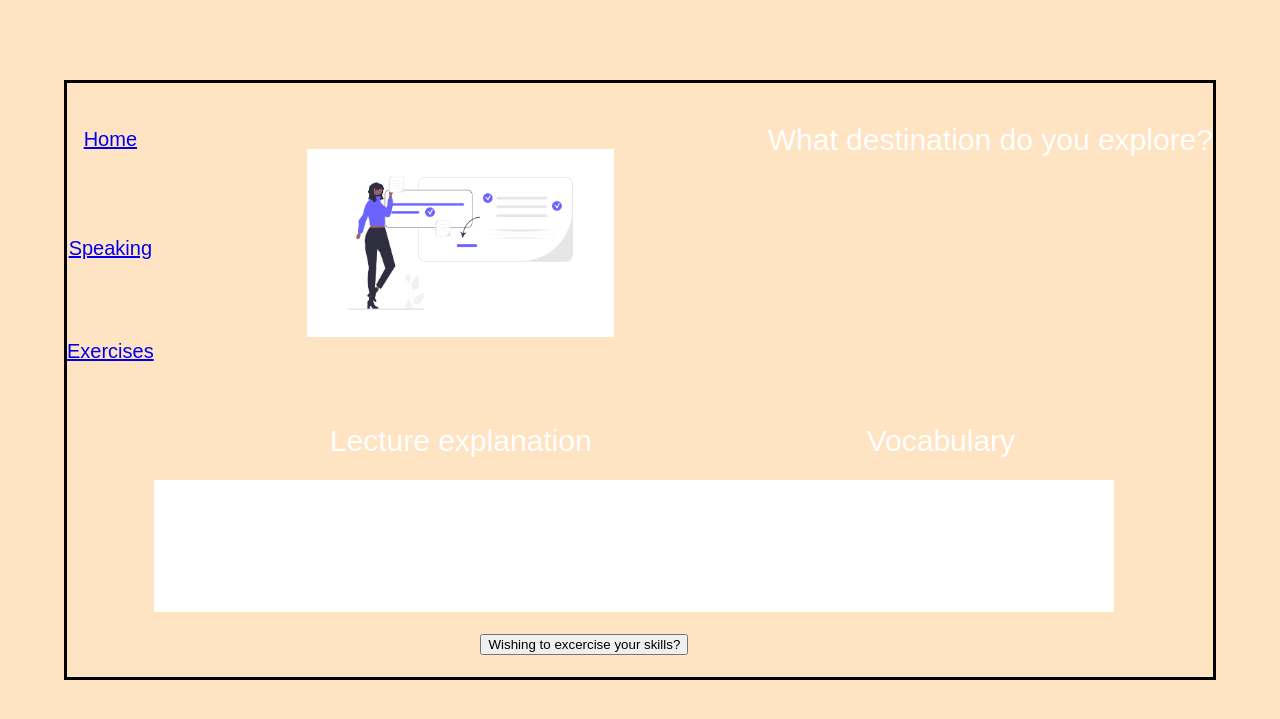
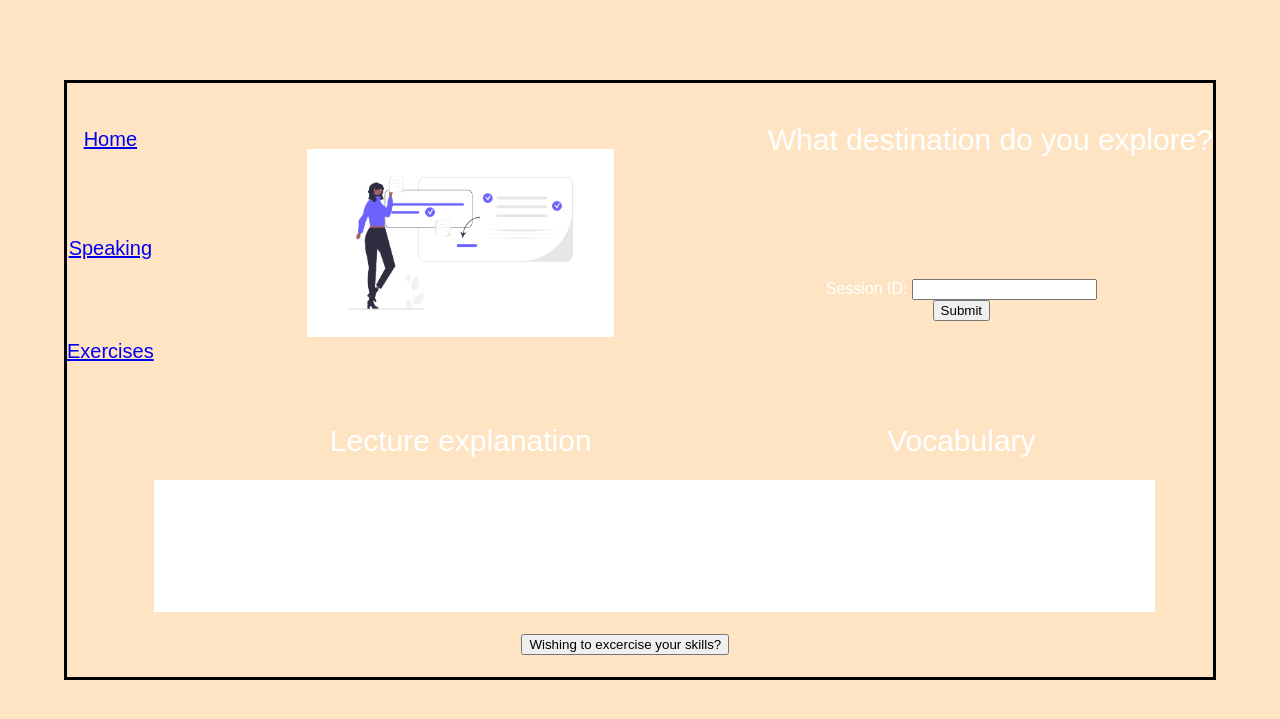
Before and after one commit to ai4he/LLM_Education, a Flask app: template templates/conversation.html in a window 1280 px wide. Shown: the top 719 px of the page. Run offline with Flask 3, Linux system fonts and the light colour scheme; the template is opened without the code that fills it, so the values that code supplies are empty.

Commit message:
Update conversation.html
Add script in head and form in body (generate scenario)

```diff
--- a/templates/conversation.html
+++ b/templates/conversation.html
@@ -6,6 +6,41 @@
     <meta name="viewport" content="width=device-width, initial-scale=1.0">
     <title>Speaking</title>
     <link rel="stylesheet" href="/static/stylesconversa.css">
+        <script>
+        async function submitForm(event) {
+
+            event.preventDefault();
+            //outputDiv.innerHTML = 'Processing ...';
+            const outputDiv = document.getElementById('output');
+            const session_id = document.getElementById('session_id').value;
+
+            const response = await fetch('/submit', {
+                method: 'POST',
+                headers: {
+                    'Content-Type': 'application/x-www-form-urlencoded'
+                },
+                body: new URLSearchParams({ session_id })
+            });
+
+            if (response.ok) {
+                const data = await response.json();
+
+                // outputDiv.innerHTML = `
+                //     <h2>Submitted Values</h2>
+                //     <p><strong>Session ID:</strong> ${data.session_id}</p>
+                //     <p><strong>Goal:</strong> ${data.goal}</p>
+                //     <p><strong>Activities:</strong> ${data.activities}</p>
+                // `;
+                outputDiv.innerHTML = JSON.stringify(data);
+                if (data.hasOwnProperty('session_id')) {
+                    document.getElementById('session_id').value = data.session_id;
+                    outputDiv.innerHTML = data.sections.GENERATE_SCENARIO;
+                }
+            } else {
+                outputDiv.innerHTML = '<p>An error occurred while submitting the form.</p>';
+            }
+        }
+    </script>
 </head>
 <body>
 
@@ -28,7 +63,14 @@
             <button>Wishing to excercise your skills?</button>
         </div>
         <div class="element element--15"></div>
-        <div class="element element--16"></div>
+        <div class="element element--16", id="output">
+            <form onsubmit="submitForm(event)">
+                <label for="session_id">Session ID:</label>
+                <input type="text" name="session_id" id="session_id">
+                <br>
+                <input type="submit" value="Submit">
+            </form>
+        </div>
         <div class="element element--17"></div>
         <div class="element element--18"></div>
         <div class="element element--19"></div>
```
